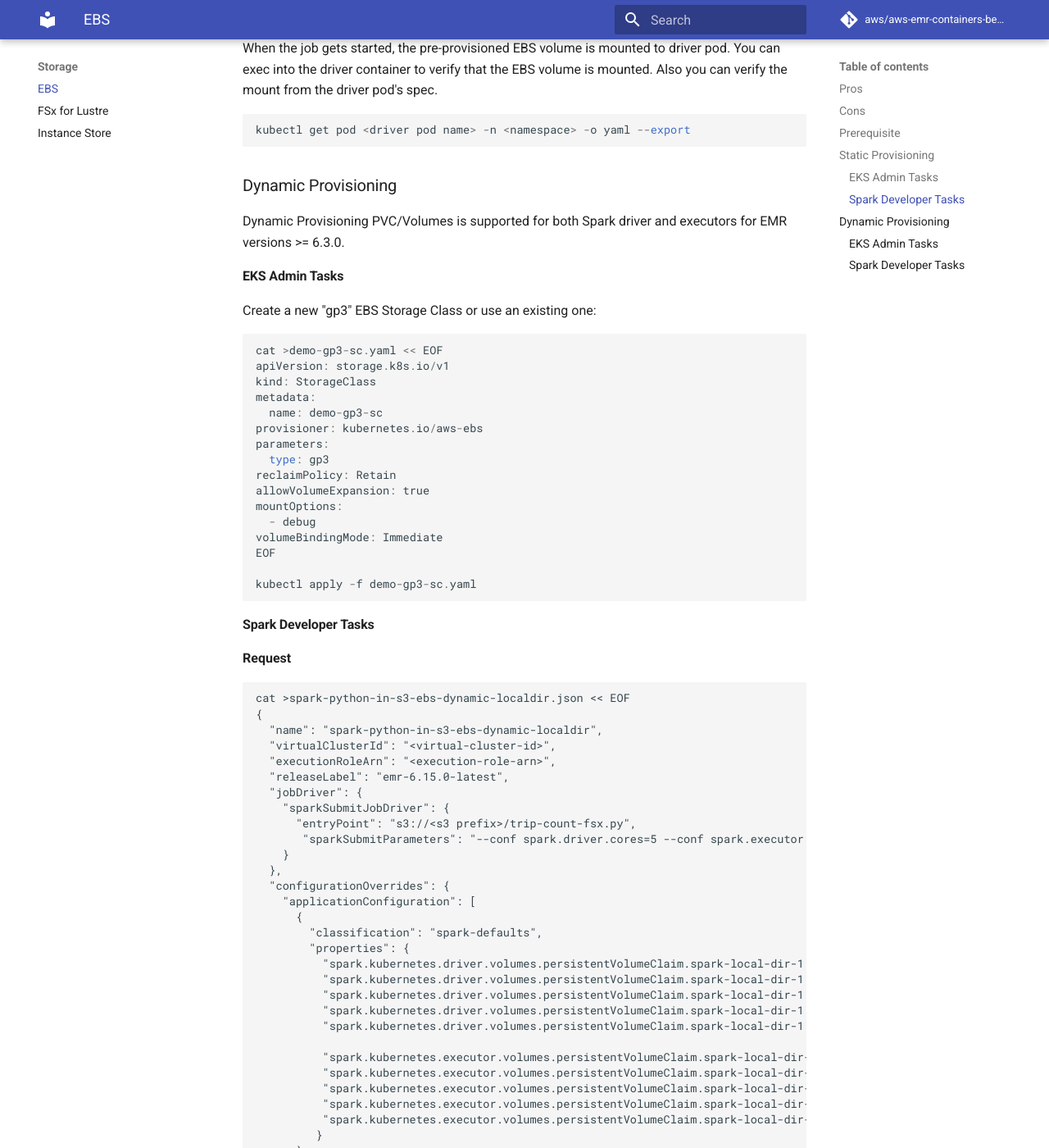
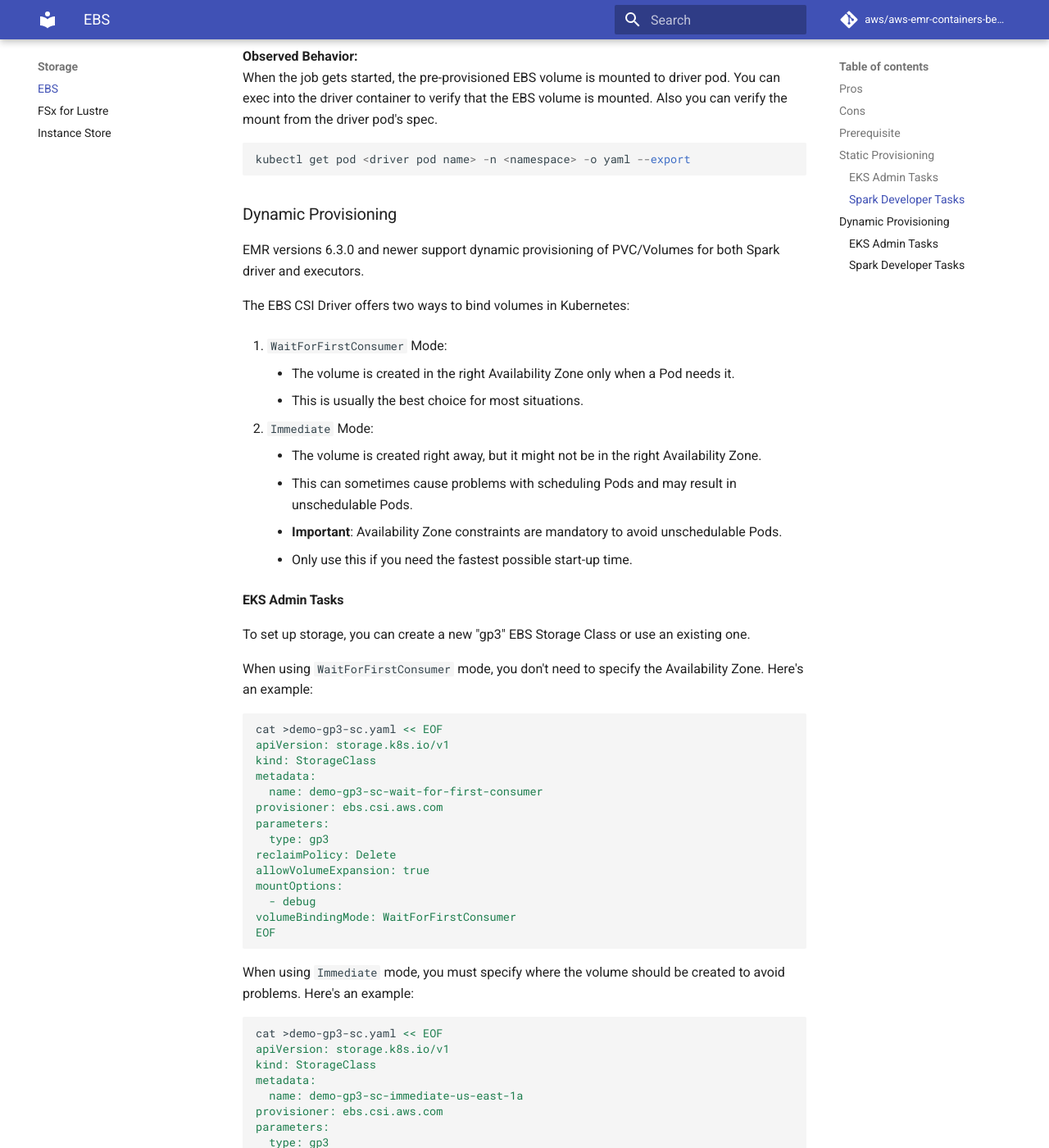
Before and after one commit to aws/aws-emr-containers-best-practices, an MkDocs documentation site: the page built from content/storage/docs/spark/ebs.md, in a window 1280 px wide and 1400 px high, scrolled down 3677 px. Shown: the whole window at 82% size. Built offline with MkDocs 1.6.1 and Material for MkDocs 9.7.7, drawn with Linux system fonts in a browser that asks for light colours; comment, search, counter and statistics services are not loaded; some of the changed text lies outside the part shown.

Commit message:
Update EBS volume provisioning docs for Spark on EKS  - Add information on WaitForFirstConsumer and Immediate binding modes  - Provide examples for creating storage classes for both modes  - Update Spark configuration examples for dynamic provisioning  - Improve documentation with warnings and info notes for clarity  - Refine explanations for EBS volume attachment in different scenarios

````diff
--- a/content/storage/docs/spark/ebs.md
+++ b/content/storage/docs/spark/ebs.md
@@ -146,36 +147,83 @@
 
 ### Dynamic Provisioning
 
-Dynamic Provisioning PVC/Volumes is supported for both Spark driver and executors for EMR versions >= 6.3.0.
+EMR versions 6.3.0 and newer support dynamic provisioning of PVC/Volumes for both Spark driver and executors.
+
+The EBS CSI Driver offers two ways to bind volumes in Kubernetes:
+
+1. `WaitForFirstConsumer` Mode:
+    - The volume is created in the right Availability Zone only when a Pod needs it.
+    - This is usually the best choice for most situations.
+
+2. `Immediate` Mode:
+    - The volume is created right away, but it might not be in the right Availability Zone.
+    - This can sometimes cause problems with scheduling Pods and may result in unschedulable Pods.
+    - **Important**: Availability Zone constraints are mandatory to avoid unschedulable Pods.
+    - Only use this if you need the fastest possible start-up time.
+
 
 #### EKS Admin Tasks
 
-Create a new "gp3" EBS Storage Class or use an existing one:
+To set up storage, you can create a new "gp3" EBS Storage Class or use an existing one.
 
-```
+When using `WaitForFirstConsumer` mode, you don't need to specify the Availability Zone. Here's an example:
+
+```shell
 cat >demo-gp3-sc.yaml << EOF
 apiVersion: storage.k8s.io/v1
 kind: StorageClass
 metadata:
-  name: demo-gp3-sc
-provisioner: kubernetes.io/aws-ebs
+  name: demo-gp3-sc-wait-for-first-consumer
+provisioner: ebs.csi.aws.com
 parameters:
   type: gp3
-reclaimPolicy: Retain
+reclaimPolicy: Delete
+allowVolumeExpansion: true
+mountOptions:
+  - debug
+volumeBindingMode: WaitForFirstConsumer
+EOF
+```
+
+When using `Immediate` mode, you must specify where the volume should be created to avoid problems. Here's an example:
+
+
+```bash
+cat >demo-gp3-sc.yaml << EOF
+apiVersion: storage.k8s.io/v1
+kind: StorageClass
+metadata:
+  name: demo-gp3-sc-immediate-us-east-1a
+provisioner: ebs.csi.aws.com
+parameters:
+  type: gp3
+reclaimPolicy: Delete
 allowVolumeExpansion: true
 mountOptions:
   - debug
 volumeBindingMode: Immediate
+allowedTopologies:
+- matchLabelExpressions:
+  - key: topology.kubernetes.io/zone
+    values:
+    - us-east-1a
 EOF
+```
 
+!!! info "Info"
+    It's important to note that you need to create a separate storage class for each Availability Zone (AZ) where you want to run your application. This ensures that volumes can be provisioned in the correct AZ to match your application's requirements.
+
+To apply either configuration, save it to a file (e.g., demo-gp3-sc.yaml) and run:
+
+```bash
 kubectl apply -f demo-gp3-sc.yaml
 ```
 
 #### Spark Developer Tasks
 
-**Request**
+**Request for `WaitForFirstConsumer` Mode**
 
-```
+```bash
 cat >spark-python-in-s3-ebs-dynamic-localdir.json << EOF
 {
   "name": "spark-python-in-s3-ebs-dynamic-localdir",
@@ -194,13 +242,67 @@
         "classification": "spark-defaults",
         "properties": {
           "spark.kubernetes.driver.volumes.persistentVolumeClaim.spark-local-dir-1.options.claimName": "OnDemand",
-          "spark.kubernetes.driver.volumes.persistentVolumeClaim.spark-local-dir-1.options.storageClass": "demo-gp3-sc",
+          "spark.kubernetes.driver.volumes.persistentVolumeClaim.spark-local-dir-1.options.storageClass": "demo-gp3-sc-wait-for-first-consumer",
           "spark.kubernetes.driver.volumes.persistentVolumeClaim.spark-local-dir-1.mount.path":"/data",
           "spark.kubernetes.driver.volumes.persistentVolumeClaim.spark-local-dir-1.mount.readOnly": "false",
           "spark.kubernetes.driver.volumes.persistentVolumeClaim.spark-local-dir-1.options.sizeLimit": "10Gi",
 
           "spark.kubernetes.executor.volumes.persistentVolumeClaim.spark-local-dir-1.options.claimName":"OnDemand",
-          "spark.kubernetes.executor.volumes.persistentVolumeClaim.spark-local-dir-1.options.storageClass": "demo-gp3-sc",
+          "spark.kubernetes.executor.volumes.persistentVolumeClaim.spark-local-dir-1.options.storageClass": "demo-gp3-sc-wait-for-first-consumer",
+          "spark.kubernetes.executor.volumes.persistentVolumeClaim.spark-local-dir-1.mount.path": "/data",
+          "spark.kubernetes.executor.volumes.persistentVolumeClaim.spark-local-dir-1.mount.readOnly": "false",
+          "spark.kubernetes.executor.volumes.persistentVolumeClaim.spark-local-dir-1.options.sizeLimit": "50Gi",
+         }
+      }
+    ],
+    "monitoringConfiguration": {
+      "cloudWatchMonitoringConfiguration": {
+        "logGroupName": "/emr-containers/jobs",
+        "logStreamNamePrefix": "demo"
+      },
+      "s3MonitoringConfiguration": {
+        "logUri": "s3://joblogs"
+      }
+    }
+  }
+}
+EOF
+aws emr-containers start-job-run --cli-input-json file:///spark-python-in-s3-ebs-dynamic-localdir.json
+```
+
+**Request for `Immediate` Mode**
+
+!!! warning "Warning"
+    Pods running in EKS worker nodes can only attach to the EBS volume provisioned in the same AZ as the EKS worker node. Use [node selectors](../../../node-placement/docs/eks-node-placement.md) to schedule pods on EKS worker nodes the specified AZ.
+
+```bash
+cat >spark-python-in-s3-ebs-dynamic-localdir.json << EOF
+{
+  "name": "spark-python-in-s3-ebs-dynamic-localdir",
+  "virtualClusterId": "<virtual-cluster-id>",
+  "executionRoleArn": "<execution-role-arn>",
+  "releaseLabel": "emr-6.15.0-latest",
+  "jobDriver": {
+    "sparkSubmitJobDriver": {
+      "entryPoint": "s3://<s3 prefix>/trip-count-fsx.py",
+       "sparkSubmitParameters": "--conf spark.driver.cores=5 --conf spark.executor.instances=10 --conf spark.executor.memory=20G --conf spark.driver.memory=15G --conf spark.executor.cores=6"
+    }
+  },
+  "configurationOverrides": {
+    "applicationConfiguration": [
+      {
+        "classification": "spark-defaults",
+        "properties": {
+          "spark.kubernetes.node.selector.topology.kubernetes.io/zone": "us-east-1a",
+
+          "spark.kubernetes.driver.volumes.persistentVolumeClaim.spark-local-dir-1.options.claimName": "OnDemand",
+          "spark.kubernetes.driver.volumes.persistentVolumeClaim.spark-local-dir-1.options.storageClass": "demo-gp3-sc-immediate-us-east-1a",
+          "spark.kubernetes.driver.volumes.persistentVolumeClaim.spark-local-dir-1.mount.path":"/data",
+          "spark.kubernetes.driver.volumes.persistentVolumeClaim.spark-local-dir-1.mount.readOnly": "false",
+          "spark.kubernetes.driver.volumes.persistentVolumeClaim.spark-local-dir-1.options.sizeLimit": "10Gi",
+
+          "spark.kubernetes.executor.volumes.persistentVolumeClaim.spark-local-dir-1.options.claimName":"OnDemand",
+          "spark.kubernetes.executor.volumes.persistentVolumeClaim.spark-local-dir-1.options.storageClass": "demo-gp3-sc-immediate-us-east-1a",
           "spark.kubernetes.executor.volumes.persistentVolumeClaim.spark-local-dir-1.mount.path": "/data",
           "spark.kubernetes.executor.volumes.persistentVolumeClaim.spark-local-dir-1.mount.readOnly": "false",
           "spark.kubernetes.executor.volumes.persistentVolumeClaim.spark-local-dir-1.options.sizeLimit": "50Gi",
````
Also changed, not shown: other parts of content/storage/docs/spark/ebs.md (+2 -1 lines).
